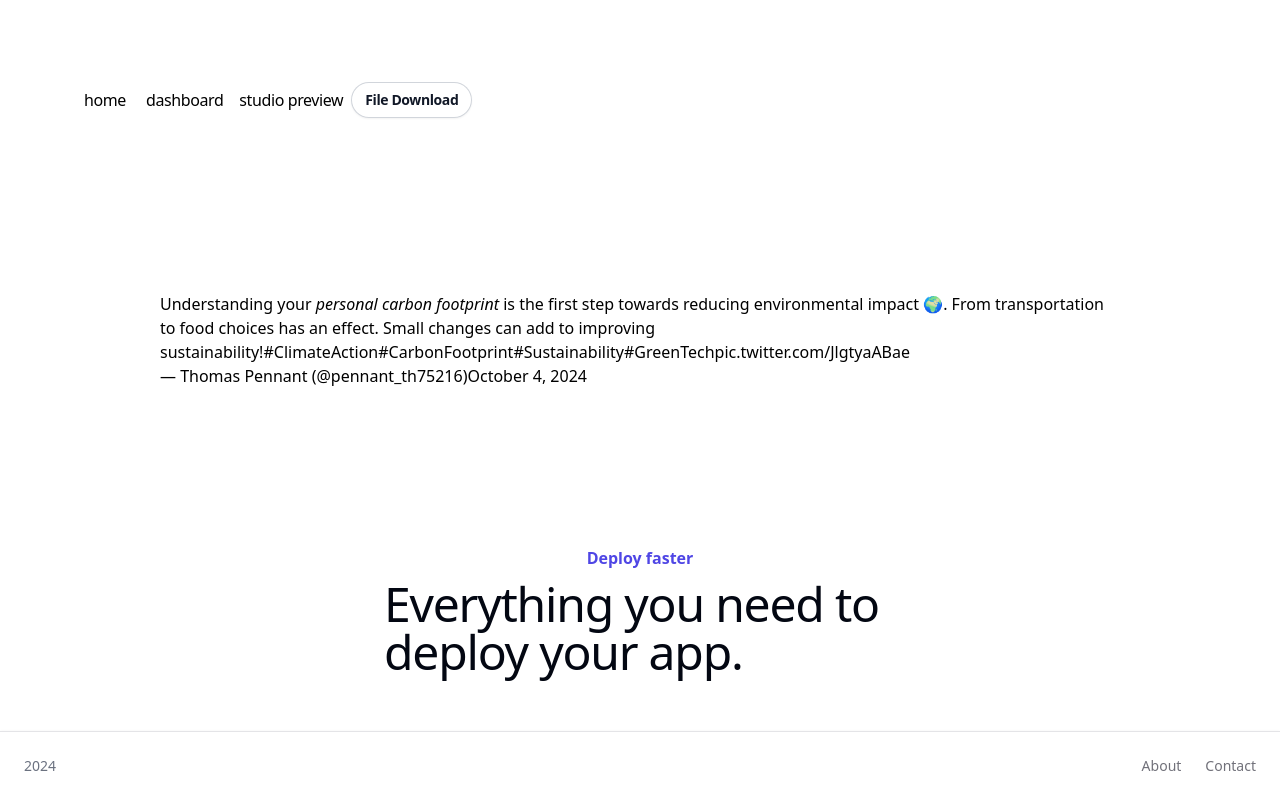
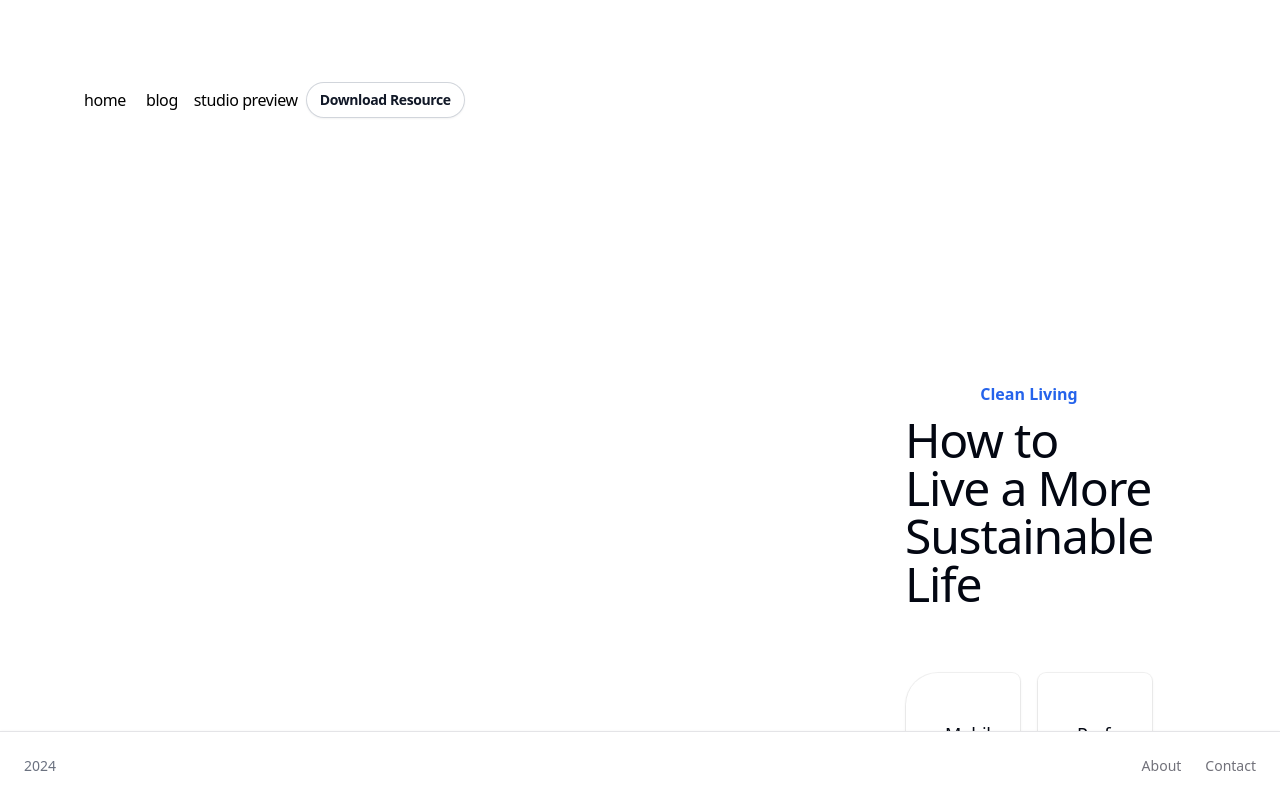
Before and after one commit to thomasx-0/ecopil0, a Next.js app: page / in a window 1280 px wide. Shown: the top 798 px of the page. Built offline with nearby package versions, Linux system fonts and the light colour scheme.

Commit message:
Update navigation, components, and inspection profiles
Renamed navigation route and updated button text for clarity. Refined component content and improved theme handling for the Twitter embed. Enhanced inspection profile with additional HTML attribute checks.

```diff
--- a/src/app/components/bento.tsx
+++ b/src/app/components/bento.tsx
@@ -2,9 +2,9 @@ export function Grid() {
   return (
       <div className="bg-white py-24 sm:py-32 dark:bg-black dark:text-white">
         <div className="mx-auto max-w-2xl px-6 lg:max-w-7xl lg:px-8">
-          <h2 className="text-center text-base/7 font-semibold text-indigo-600">Deploy faster</h2>
+          <h2 className="text-center text-base/7 font-semibold text-blue-600">Clean Living</h2>
           <p className="mx-auto mt-2 max-w-lg text-4xl font-medium tracking-tight text-gray-950 sm:text-5xl dark:text-white">
-            Everything you need to deploy your app.
+          How to Live a More Sustainable Life
           </p>
           <div className="mt-10 grid gap-4 sm:mt-16 lg:grid-cols-2 lg:grid-rows-2">
             <div className="relative lg:row-span-2">
--- a/src/app/components/nav.tsx
+++ b/src/app/components/nav.tsx
@@ -8,8 +8,8 @@ const navItems = {
     '/': {
         name: 'home',
     },
-    '/dashboard': {
-        name: 'dashboard',
+    '/blog': {
+        name: 'blog',
     },
     'https://studio.tailwindui.com/': {
         name: 'studio preview',
@@ -27,7 +27,7 @@ const DownloadButton: React.FC<DownloadButtonProps> = ({ fileUrl }) => {
                 className="rounded-full bg-white px-3.5 py-2 text-sm font-semibold text-gray-900 shadow-sm ring-1 ring-inset ring-gray-300 hover:bg-gray-50"
                 onClick={() => window.location.href = fileUrl}
             >
-                File Download
+                Download Resource
             </button>
         </div>
     );
--- a/src/app/components/xpost.tsx
+++ b/src/app/components/xpost.tsx
@@ -1,7 +1,7 @@
-import React, {useEffect, useState} from 'react';
+import React, { useEffect, useState } from 'react';
 
 export const TwitterEmbed: React.FC = () => {
-    const [theme, setTheme] = useState<'light' | 'dark'>('light');
+    const [theme, setTheme] = useState<'light' | 'dark' | null>(null);
 
     useEffect(() => {
         if (typeof window !== 'undefined' && window.matchMedia) {
@@ -19,9 +19,14 @@ export const TwitterEmbed: React.FC = () => {
         }
     }, []);
 
+    // Before the theme is set, do not render the blockquote
+    if (theme === null) {
+        return null;
+    }
+
     return (
         <>
-            <blockquote className="twitter-tweet" data-theme={theme}>
+            <blockquote className="twitter-tweet w" data-theme={theme}>
                 <p lang="en" dir="ltr">
                     Understanding your <em>personal carbon footprint</em> is the first step towards reducing
                     environmental impact 🌍.
@@ -34,10 +39,8 @@ export const TwitterEmbed: React.FC = () => {
                     <a href="https://t.co/JlgtyaABae">pic.twitter.com/JlgtyaABae</a>
                 </p>
                 &mdash; Thomas Pennant
-                (<a
-                href="https://twitter.com/pennant_th75216/status/1842254477039898687?ref_src=twsrc%5Etfw">@pennant_th75216</a>)
-                <a href="https://twitter.com/pennant_th75216/status/1842254477039898687?ref_src=twsrc%5Etfw">October 4,
-                    2024</a>
+                (<a href="https://twitter.com/pennant_th75216/status/1842254477039898687?ref_src=twsrc%5Etfw">@pennant_th75216</a>)
+                <a href="https://twitter.com/pennant_th75216/status/1842254477039898687?ref_src=twsrc%5Etfw">October 4, 2024</a>
             </blockquote>
             <script async src="https://platform.twitter.com/widgets.js" charSet="utf-8"></script>
         </>
--- a/src/app/page.tsx
+++ b/src/app/page.tsx
@@ -11,7 +11,7 @@ export default function Home() {
     return (
         <main className="flex min-h-screen flex-col justify-around p-20 gap-7 font-sans text-base">
             <Navbar />
-            <div className="flex flex-col justify-around p-20 gap-7 font-sans h-max">
+            <div className="flex sm:flex-col md:flex-col lg:flex-row justify-center items-center p-10 gap-7 font-sans">
                <TwitterEmbed />
                 <Grid />
             </div>
```
Also changed, not shown: src/app/globals.css (line endings or trailing spaces).
